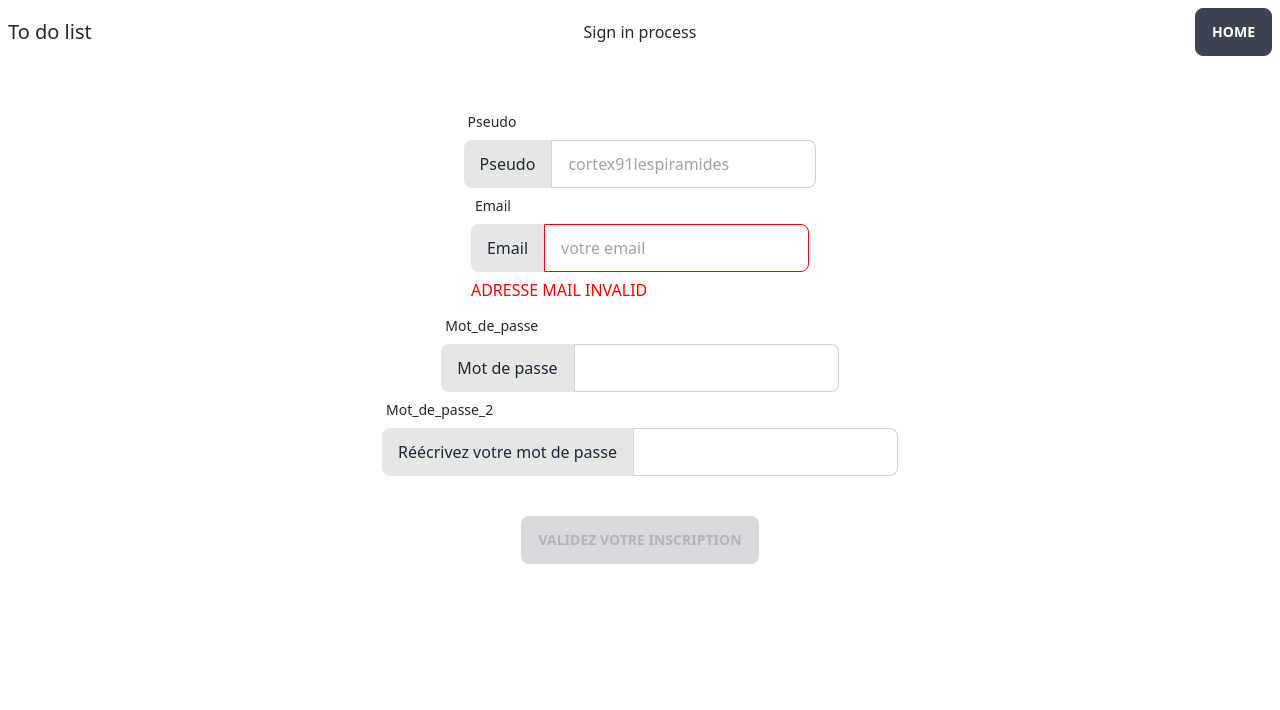
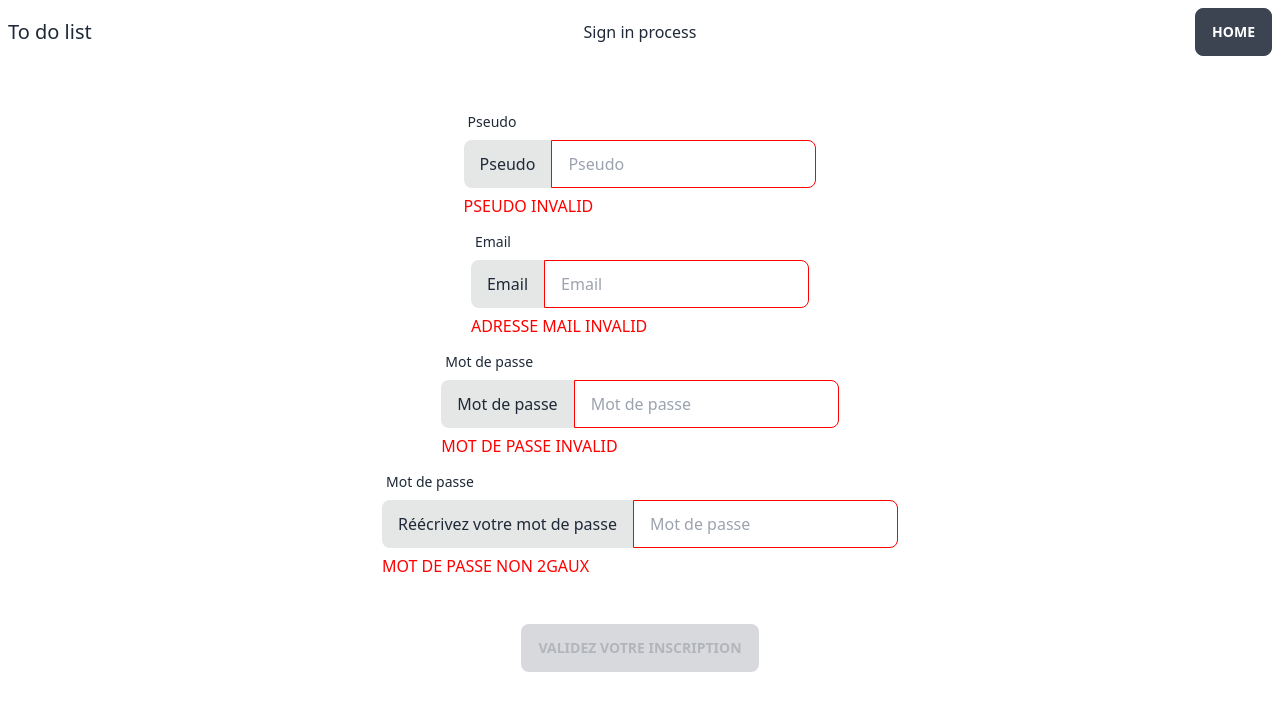
Before and after one commit to nielsmerceron/AWS, a SvelteKit app in the folder Front/todolist/: page /signin in a window 1280 px wide. Shown: the top 710 px of the page. Built offline with nearby package versions, Linux system fonts and the light colour scheme.

Commit message:
ajout des verification de mot de passe et pseudo. je dois changer les regex car fonctionnement random

```diff
--- a/Front/todolist/src/routes/signin/+page.svelte
+++ b/Front/todolist/src/routes/signin/+page.svelte
@@ -1,7 +1,15 @@
 <script>
-  import {verificationemail} from '../signin/validate'
+  import {
+    verificationemail,
+    verificationmdp,
+    verificationpseudo,
+    mdp1equalmdp2,
+  } from "../signin/validate";
 
-  let emails = ""
+  let emails = "";
+  let mdp1 = "";
+  let mdp2 = "";
+  let pseudo = "";
 </script>
 
 <html data-theme="light" lang="fr" />
@@ -24,12 +32,17 @@
     <label class="input-group">
       <span>Pseudo</span>
       <input
+        class="input input-bordered"
         type="text"
-        placeholder="cortex91lespiramides"
-        class="input input-bordered"
-        id="pseudo"
+        bind:value={pseudo}
+        placeholder="Pseudo"
+        class:field-danger={!verificationpseudo(pseudo)}
+        class:field-success={verificationpseudo(pseudo)}
       />
     </label>
+    {#if !verificationpseudo(pseudo)}
+      <span class="validation-hint"> PSEUDO INVALID</span>
+    {/if}
   </div>
   <div class="form-control">
     <label class="label">
@@ -41,49 +54,60 @@
         class="input input-bordered"
         type="text"
         bind:value={emails}
-        placeholder="votre email"
+        placeholder="Email"
         class:field-danger={!verificationemail(emails)}
         class:field-success={verificationemail(emails)}
-        id="email"
       />
     </label>
     {#if !verificationemail(emails)}
-      <span class="validation-hint">
-        ADRESSE MAIL INVALID
-      </span>
+      <span class="validation-hint"> ADRESSE MAIL INVALID </span>
     {/if}
   </div>
   <div class="form-control">
     <label class="label">
-      <span class="label-text">Mot_de_passe</span>
+      <span class="label-text">Mot de passe</span>
     </label>
     <label class="input-group">
       <span>Mot de passe</span>
       <input
+        class="input input-bordered"
         type="text"
-        placeholder=""
-        class="input input-bordered"
-        id="mdpas1"
+        bind:value={mdp1}
+        placeholder="Mot de passe"
+        class:field-danger={!verificationmdp(mdp1)}
+        class:field-success={verificationmdp(mdp1)}
       />
     </label>
+    {#if !verificationmdp(mdp1)}
+      <span class="validation-hint"> MOT DE PASSE INVALID</span>
+    {/if}
   </div>
   <div class="form-control">
     <label class="label">
-      <span class="label-text">Mot_de_passe_2</span>
+      <span class="label-text">Mot de passe </span>
     </label>
     <label class="input-group">
       <span> Réécrivez votre mot de passe </span>
       <input
+        class="input input-bordered"
         type="text"
-        placeholder=""
-        class="input input-bordered"
-        id="mdpas2"
+        bind:value={mdp2}
+        placeholder="Mot de passe "
+        class:field-danger={!mdp1equalmdp2(mdp1, mdp2)}
+        class:field-success={mdp1equalmdp2(mdp1, mdp2)}
       />
     </label>
+    {#if !mdp1equalmdp2(mdp1, mdp2)}
+      <span class="validation-hint"> MOT DE PASSE NON 2GAUX</span>
+    {/if}
   </div>
   <div class="container py-10 px-10 mx-0 min-w-full grid place-items-center">
-    <button class="btn" disabled={!verificationemail(emails)}
-      >Validez votre inscription</button
+    <button
+      class="btn"
+      disabled={!verificationemail(emails) &&
+        !verificationmdp(mdp1) &&
+        !verificationpseudo(pseudo) &&
+        !mdp1equalmdp2(mdp1, mdp2)}>Validez votre inscription</button
     >
   </div>
 </div>
--- a/Front/todolist/src/routes/signin/validate.js
+++ b/Front/todolist/src/routes/signin/validate.js
@@ -7,4 +7,31 @@ function verificationemail(value) {
   return (regex.test(value));
 }
 
-export  { verificationemail}
+
+/**
+ * @param {string} mdp1
+ */
+function verificationmdp(mdp1) {
+  let strongregex = new RegExp("^(?=.*[a-z])(?=.*[A-Z])(?=.*\d)(?=.*[@$!%*?&])[A-Za-z\d@$!%*?&]{8,16}$")
+  return(strongregex.test(mdp1))
+}
+
+/**
+ * @param {string} mdp1
+ * @param {string} mdp2
+ */
+function mdp1equalmdp2(mdp1,mdp2){
+  return(mdp1 != mdp2)
+}
+
+/**
+ * @param {string} pseudo
+ */
+function verificationpseudo(pseudo) {
+  let regex = new RegExp("((/^[A-Za-z])+[A-Za-z0-9_]*){2,16}$")
+  return(regex.test(pseudo))
+}
+
+
+
+export  { verificationemail,verificationmdp,mdp1equalmdp2,verificationpseudo}
```
